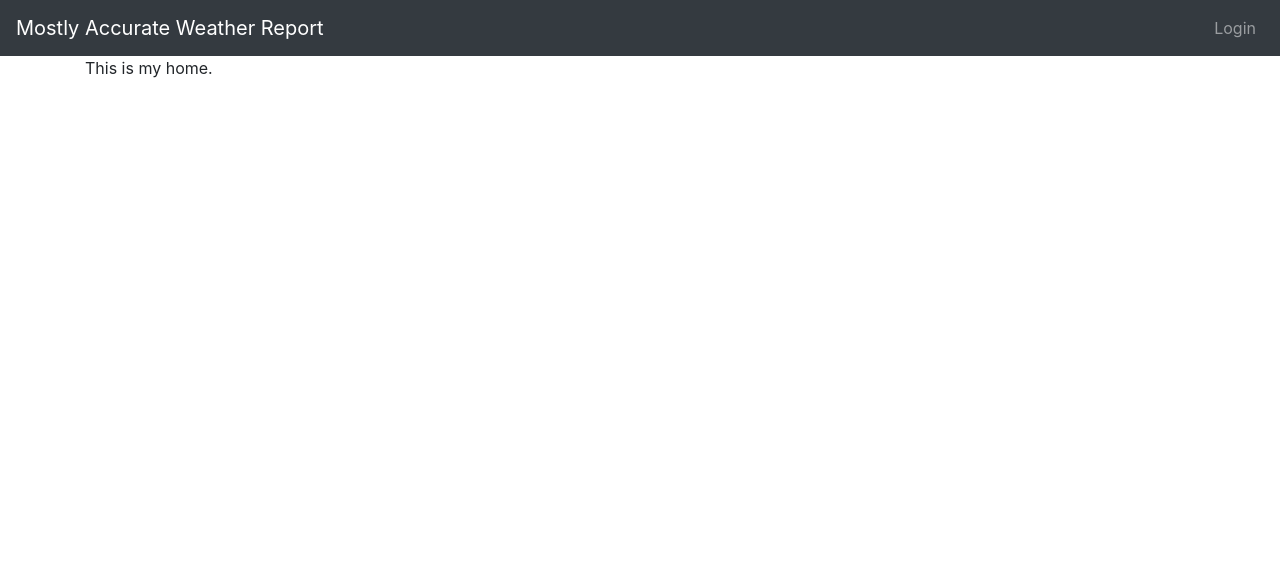
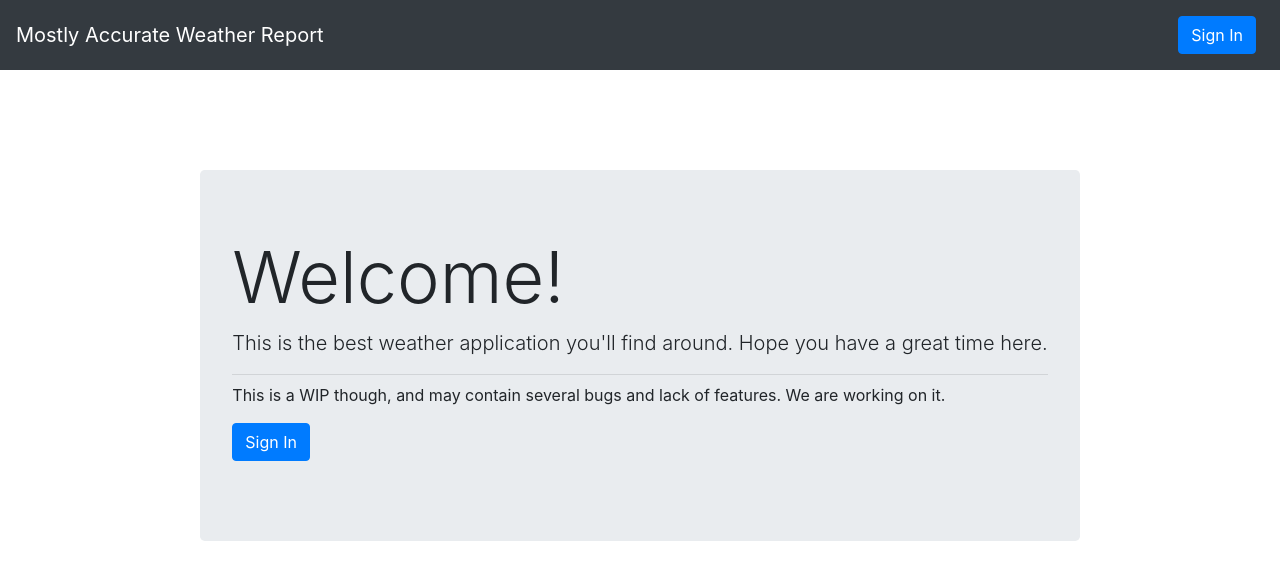
Before and after one commit to MrCandle/weather-report, a React (Create React App) app in the folder react-ui/: page / in a window 1280 px wide. Shown: the top 580 px of the page. Built offline with nearby package versions, Linux system fonts and the light colour scheme.

Commit message:
More details to BoardListCard

```diff
--- a/react-ui/src/Boards/BoardList.js
+++ b/react-ui/src/Boards/BoardList.js
@@ -3,7 +3,8 @@ import {connect} from 'react-redux';
 import {bindActionCreators} from 'redux';
 import {Link} from 'react-router-dom';
 import { Card, CardText, CardBody, CardTitle, Button,
-				Modal, ModalHeader, ModalBody, ModalFooter, Label, Input } from 'reactstrap';
+				Modal, ModalHeader, ModalBody, ModalFooter, Label, Input,
+				ListGroup, ListGroupItem } from 'reactstrap';
 import FaPencil from 'react-icons/lib/fa/pencil';
 import * as boardActions from '../actions/boardActions';
 import styles from './styles';
@@ -74,18 +75,6 @@ class BoardList extends Component {
 		this.toggle();
 	}
 
-	hasLocations(board){
-		if (board.locations.length > 0){
-			return true;
-		}
-
-		return false;
-	}
-
-	isEditing(){
-		return (this.state.boardId > 0);
-	}
-
   componentDidMount() {
 		if (this.props.boards.length === 0 ){
 			this.props.actions.fetchBoards();
@@ -103,7 +92,13 @@ class BoardList extends Component {
 								<CardBody>
 									<CardTitle>{board.name}<span onClick={() => this.handleEdit(board)}><FaPencil size={18} color="gray" style={{marginLeft: '10px', verticalAlign: 'top'}}/></span></CardTitle>
 									<CardText>
-
+										{board.locations.length > 0 ?
+											<ListGroup>
+												{board.locations.map(loc => {
+													return <ListGroupItem>{loc.title}</ListGroupItem>
+												})}
+											</ListGroup>
+											: <span>This board doesn't have locations! Try adding one</span>}
 									</CardText>
 									<Link to={{ pathname: `/boards/${this.state.username}/${board.id}`}}>
 										<Button outline color="primary">Open</Button>
@@ -125,10 +120,10 @@ class BoardList extends Component {
 						<Input type="text" name="boardName" id="boardName" placeholder="Enter a cool name" value={this.state.boardName} onChange={this.handleBoardNameChange}/>
           </ModalBody>
           <ModalFooter>
-			{this.isEditing() ?
-				 <Button color="success" onClick={this.updateBoard} disabled={!this.state.modalValid}>Update!</Button>:
-				 <Button color="success" onClick={this.createBoard} disabled={!this.state.modalValid}>Create!</Button>}{' '}
-				<Button color="link" onClick={this.toggle}>Nevermind</Button>
+					{this.state.boardId > 0 ?
+						<Button color="success" onClick={this.updateBoard} disabled={!this.state.modalValid}>Update!</Button>:
+						<Button color="success" onClick={this.createBoard} disabled={!this.state.modalValid}>Create!</Button>}{' '}
+					<Button color="link" onClick={this.toggle}>Nevermind</Button>
           </ModalFooter>
         </Modal>
 			</div>
--- a/react-ui/src/Header/index.js
+++ b/react-ui/src/Header/index.js
@@ -1,16 +1,6 @@
 import React, { Component } from 'react';
-import {
-  Collapse,
-  Navbar,
-  NavbarToggler,
-  NavbarBrand,
-  Nav,
-  NavItem,
-  NavLink,
-  UncontrolledDropdown,
-  DropdownToggle,
-  DropdownMenu,
-  DropdownItem } from 'reactstrap';
+import { Collapse,  Navbar,  NavbarToggler,  NavbarBrand,  Nav,  NavItem,  NavLink,
+  UncontrolledDropdown,  DropdownToggle,  DropdownMenu,  DropdownItem, Button } from 'reactstrap';
 import { Link } from 'react-router-dom';
 
 class Header extends Component {
@@ -54,7 +44,9 @@ class Login extends Component {
   render() {
     return (
 			<NavItem>
-				<NavLink tag={Link} to="/login">Login</NavLink>
+				<NavLink tag={Link} to="/login">
+					<Button color="primary">Sign In</Button>
+				</NavLink>
 			</NavItem>
     );
   }
--- a/react-ui/src/Home/index.js
+++ b/react-ui/src/Home/index.js
@@ -1,11 +1,24 @@
 import React, { Component } from 'react';
+import {Link} from 'react-router-dom';
+import { Jumbotron, Button } from 'reactstrap';
+import styles from './styles';
 
 class Home extends Component {
   render() {
     return (
-      <div>
-        This is my home.
-      </div>
+		<div class="row">
+      <Jumbotron style={styles.jumbotron}>
+        <h1 className="display-3">Welcome!</h1>
+        <p className="lead">This is the best weather application you'll find around. Hope you have a great time here.</p>
+        <hr className="my-2" />
+        <p>This is a WIP though, and may contain several bugs and lack of features. We are working on it.</p>
+        <p className="lead">
+				<Link to='/login'>
+          <Button color="primary">Sign In</Button>
+				</Link>
+        </p>
+      </Jumbotron>
+    </div>
     );
   }
 }
--- /dev/null
+++ b/react-ui/src/Home/styles.js
@@ -0,0 +1,7 @@
+const styles = {
+	jumbotron: {
+		margin: '100px auto',
+	}
+}
+
+export default styles
--- a/react-ui/src/api/locationApi.js
+++ b/react-ui/src/api/locationApi.js
@@ -23,15 +23,16 @@ class LocationApi {
 	// This gets the detailed weather for a location by woeid.
 	static getLocationById(woeid) {
 		var query =
-			`select item
+			`select item, location
 				from weather.forecast
 				where woeid = ${woeid} and u='c'`;
 		return axios.get(`${url}/?q=${query}&format=json`)
 			.then(res => {
-				var item = res.data.query.results.channel.item
+				var item = res.data.query.results.channel.item;
+				var location = res.data.query.results.channel.location;
 				return {
 					woeid: woeid,
-					title: item.title,
+					title: `${location.city}, ${location.region}, ${location.country}`,
 					condition: item.condition,
 					forecast: item.forecast
 				}
```
Also changed, not shown: 1 other file (tests, documents, lock files or other folders).
